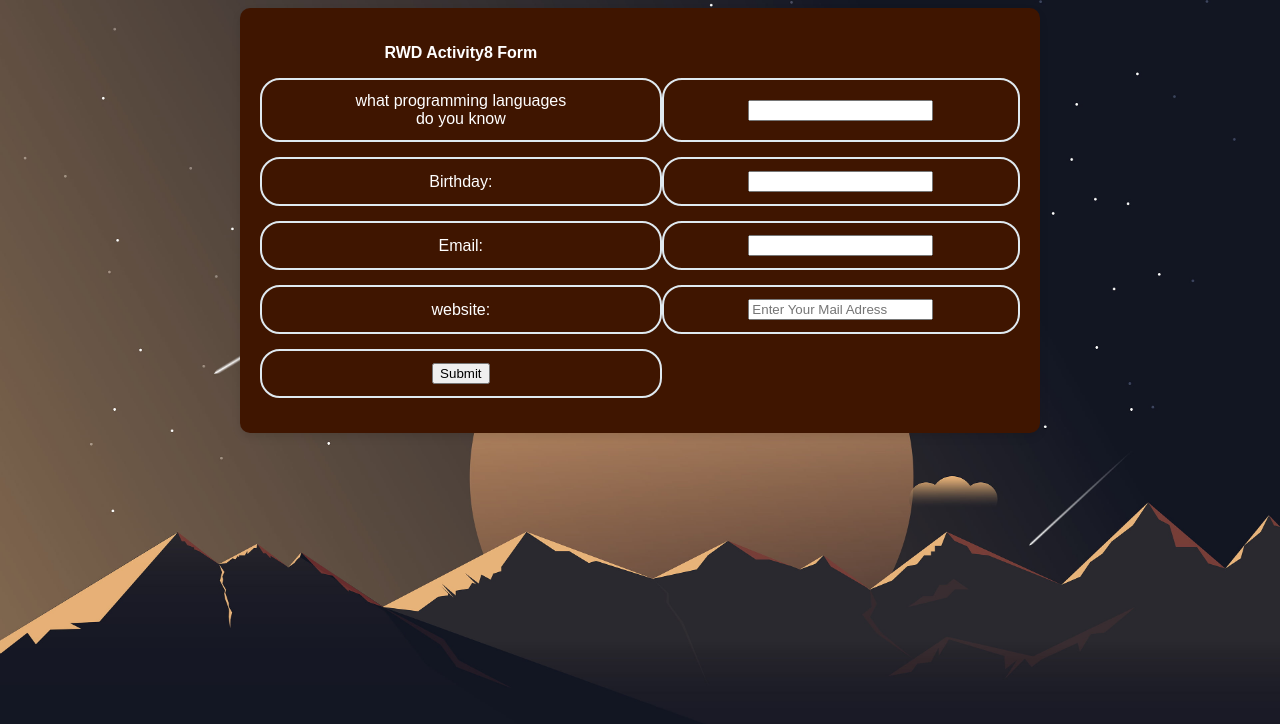
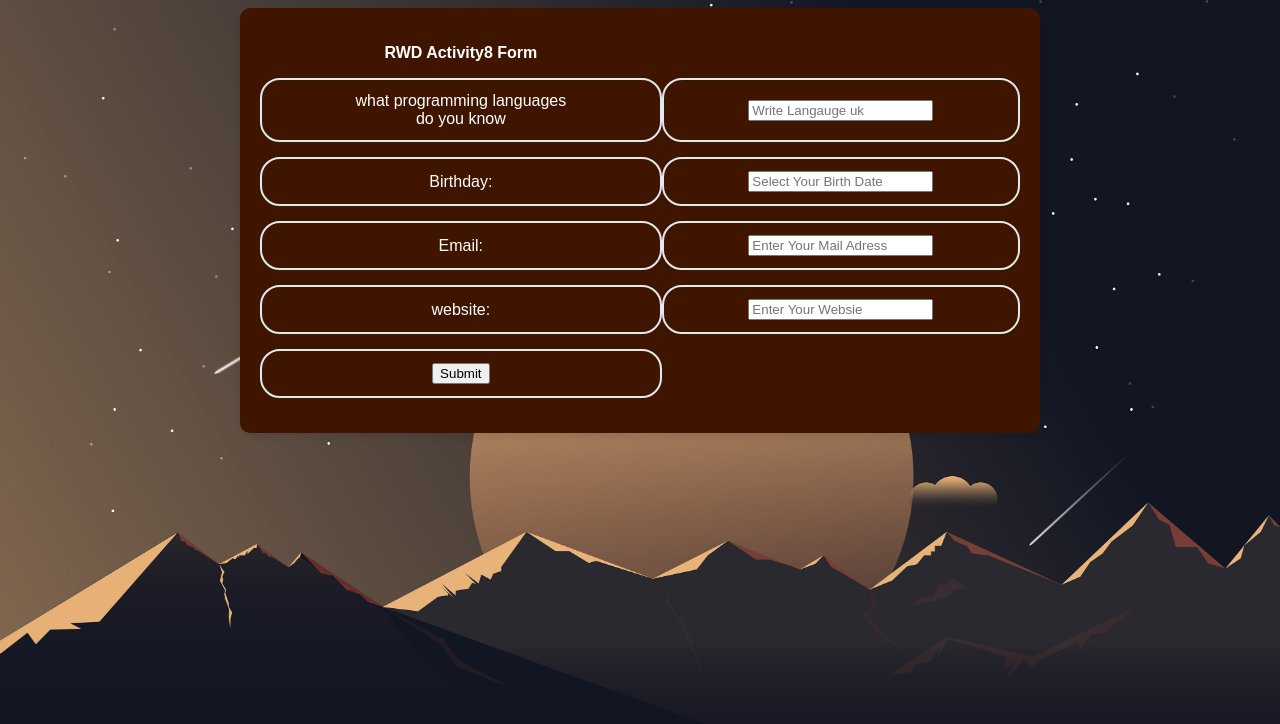
Before and after one commit to yhyimm/activity8, a plain HTML site: page index.html in a window 1280 px wide. Drawn offline with nearby package versions, Linux system fonts and the light colour scheme.

Commit message:
Update index.html

```diff
--- a/index.html
+++ b/index.html
@@ -22,7 +22,7 @@
                 <label for="language">what programming languages <br> do you know </label>
             </td>
             <td>
-                <input type="text" id="language" name="language" required>
+                <input type="text" id="language" name="language" placeholder="Write Langauge uk" required>
             </td>
             </tr>
             <tr>
@@ -30,7 +30,7 @@
                     <label for="birthday">Birthday:</label>
                 </td>
                 <td>
-                    <input type="text" id="date" required>
+                    <input type="text" id="date" placeholder="Select Your Birth Date" required>
                 </td>
             </tr>
 
@@ -39,7 +39,7 @@
                     <label for="email">Email:</label>
                 </td>
                 <td>
-                    <input type="email" id="email" required>
+                    <input type="email" id="email" placeholder="Enter Your Mail Adress" required>
                 </td>
 
             </tr>
@@ -49,7 +49,7 @@
                     <label for="website">website:</label>
                 </td>
                 <td>
-                    <input type="url" id="website" placeholder="Enter Your Mail Adress" required>
+                    <input type="url" id="website" placeholder="Enter Your Websie" required>
                 </td>
             </tr>
 
```
